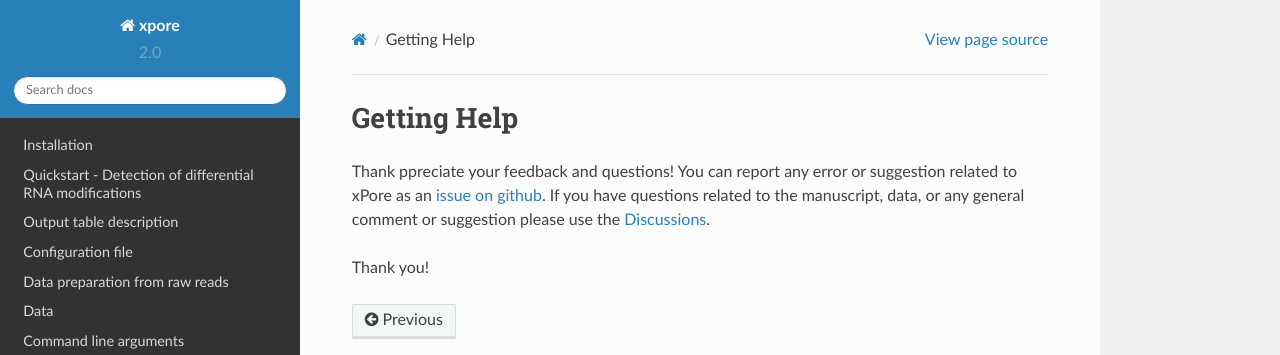
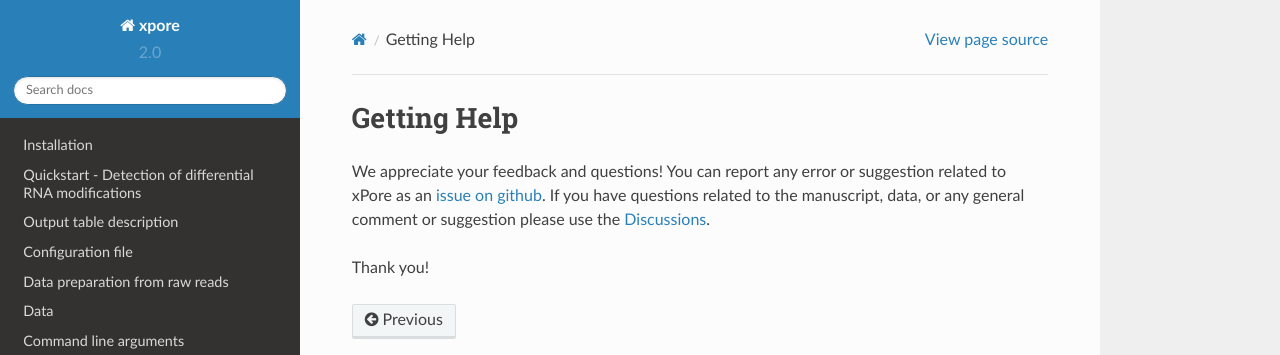
Before and after one commit to GoekeLab/xpore, a Sphinx documentation site: the page built from docs/source/help.rst, in a window 1280 px wide. Shown: the top 355 px of the page. Built offline with Sphinx 7.4.7 and the Read the Docs theme 2.0.0, drawn with Linux system fonts in a browser that asks for light colours.

Commit message:
Update help.rst
minor type correction

```diff
--- a/docs/source/help.rst
+++ b/docs/source/help.rst
@@ -4,6 +4,6 @@
 ==================
 
 
-Thank ppreciate your feedback and questions! You can report any error or suggestion related to xPore as an `issue on github <https://github.com/GoekeLab/xpore/issues>`_. If you have questions related to the manuscript, data, or any general comment or suggestion please use the `Discussions <https://github.com/GoekeLab/xpore/discussions>`_.
+We appreciate your feedback and questions! You can report any error or suggestion related to xPore as an `issue on github <https://github.com/GoekeLab/xpore/issues>`_. If you have questions related to the manuscript, data, or any general comment or suggestion please use the `Discussions <https://github.com/GoekeLab/xpore/discussions>`_.
 
 Thank you!
```
